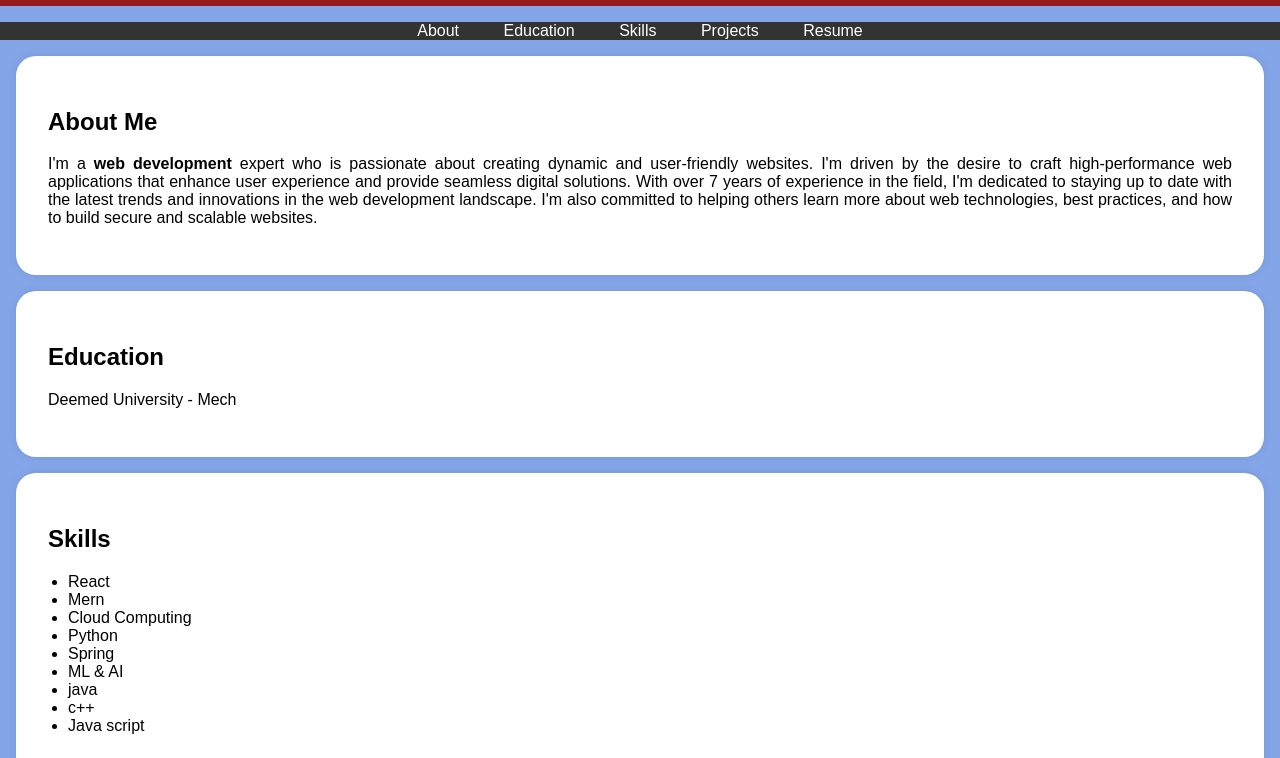
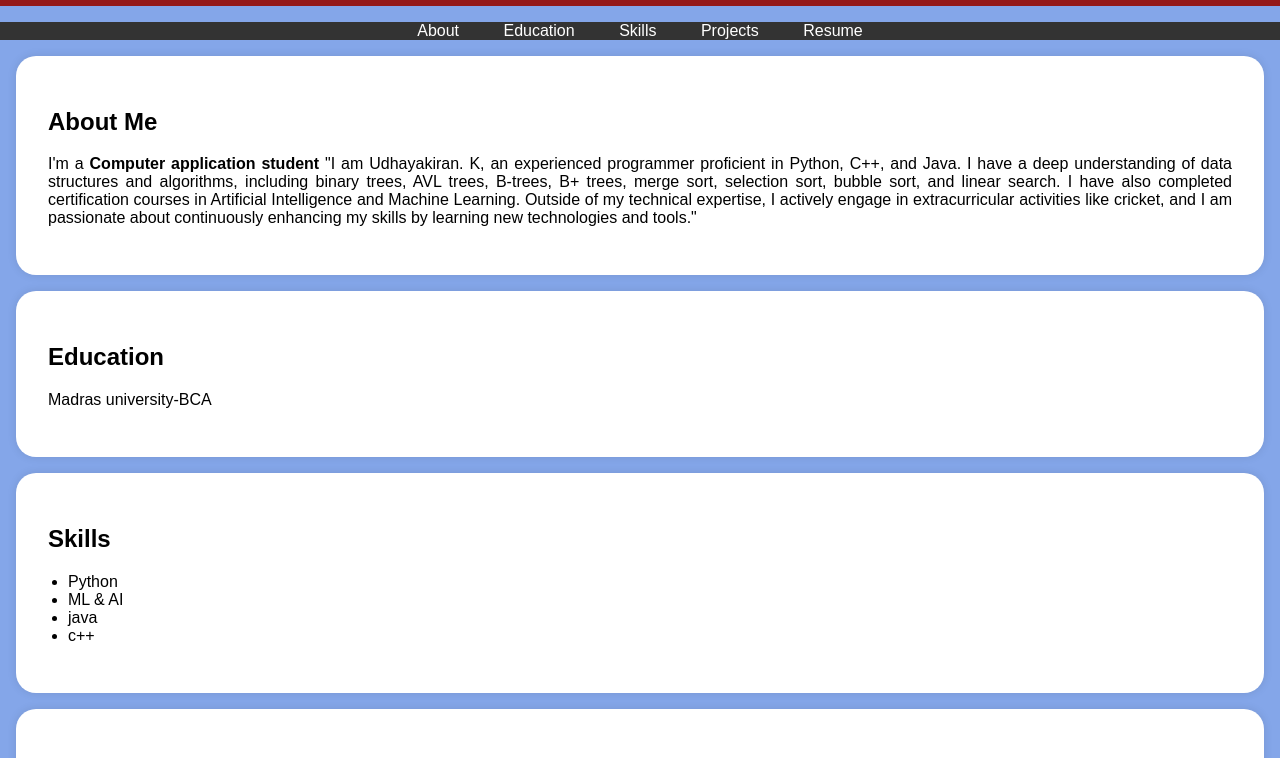
Before and after one commit to udhayakiran052006/Digital-portfolio, a plain HTML site: page index.html in a window 1280 px wide. Shown: the part 191-949 px from the top of the page. Drawn offline with Linux system fonts and the light colour scheme.

Commit message:
Update index.html

```diff
--- a/index.html
+++ b/index.html
@@ -96,8 +96,8 @@
         <div class="header-content">
             <!-- Add your profile picture here -->
             <img src="passport photo.jpg" alt="Your Profile Picture" class="profile-picture">
-            <h1>Pranesh S</h1>
-            <p>Am Mechanical Engineer</p>
+            <h1>Madras university-BCA</h1>
+            <p>Am Computer application student</p>
         </div>
     </header>
 
@@ -115,12 +115,13 @@
     <section id="about">
         <div class="section-content">
             <h2>About Me</h2>
-            <p>I'm a <b>web development</b> expert who is passionate about creating dynamic and user-friendly websites.
-                I'm driven by the desire to craft high-performance web applications that enhance user experience and provide
-                 seamless digital solutions. With over 7 years of experience in the field, I'm dedicated to staying up to date
-                 with the latest trends and innovations in the
-                 web development landscape. I'm also committed to helping others learn more about web technologies,
-                 best practices, and how to build secure and scalable websites.</p>
+            <p>I'm a <b>Computer application student</b>
+            "I am Udhayakiran. K, an experienced programmer proficient in Python, C++, and Java.
+             I have a deep understanding of data structures and algorithms, including binary trees,
+             AVL trees, B-trees, B+ trees, merge sort, selection sort, bubble sort, and linear search.
+             I have also completed certification courses in Artificial Intelligence and Machine Learning.
+             Outside of my technical expertise, I actively engage in extracurricular activities like cricket,
+             and I am passionate about continuously enhancing my skills by learning new technologies and tools."</p>
 
         </div>
     </section>
@@ -128,7 +129,7 @@
     <section id="education">
         <div class="section-content">
             <h2>Education</h2>
-            <p>Deemed University  - Mech</p>
+            <p>Madras university-BCA</p>
 
 
         </div>
@@ -138,15 +139,10 @@
         <div class="section-content">
             <h2>Skills</h2>
             <ul>
-                <li>React</li>
-                <li>Mern</li>
-                <li>Cloud Computing</li>
                 <li>Python</li>
-                <li>Spring</li>
                 <li>ML & AI</li>
                 <li>java</li>
                 <li>c++</li>
-                <li>Java script</li>
             </ul>
         </div>
     </section>
@@ -176,7 +172,7 @@
     </section>
 
     <footer>
-        <p>&copy; 2025 Pranesh S</p>
+        <p>&copy; 2025 Udhayakiran. K</p>
     </footer>
 
     <script>
```
